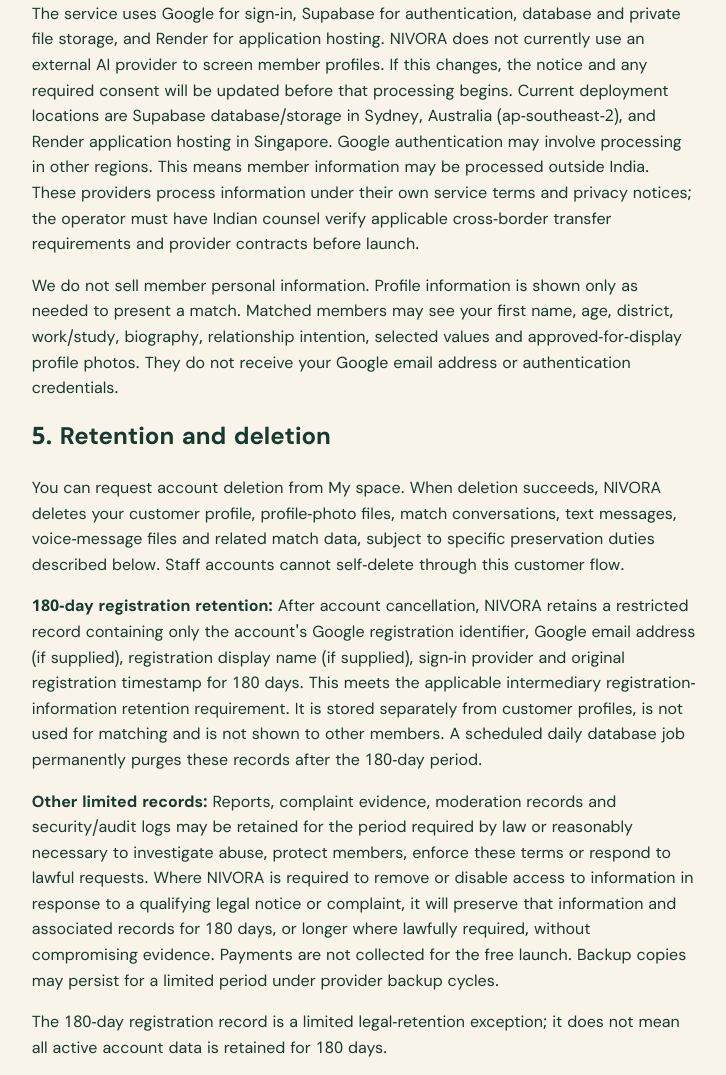
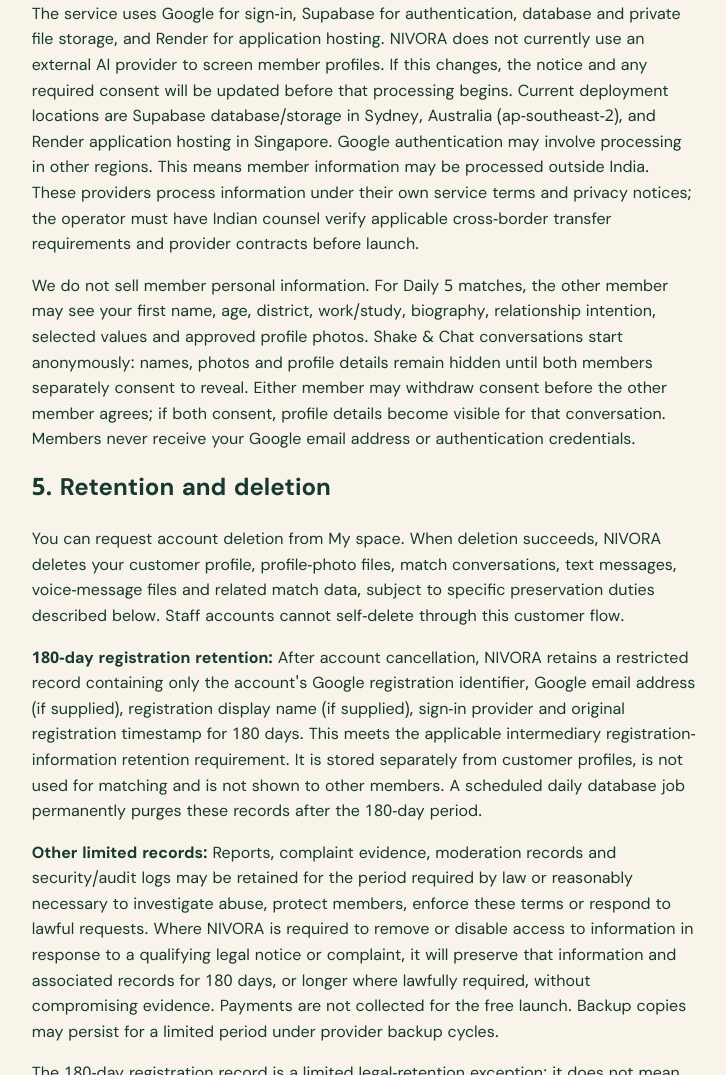
Before and after one commit to sebastiant7356-dotcom/NIVORA, a plain HTML site: page frontend/privacy.html in a window 1280 px wide. Shown: the part 1828-2903 px from the top of the page, without its empty margins (275-1001 px from the left). Drawn offline with Linux system fonts and the light colour scheme.

Commit message:
Document anonymous Shake chat and bilateral reveal consent

```diff
--- a/frontend/privacy.html
+++ b/frontend/privacy.html
@@ -34,7 +34,7 @@
 
   <h2>4. Who processes information</h2>
   <p>The service uses Google for sign-in, Supabase for authentication, database and private file storage, and Render for application hosting. NIVORA does not currently use an external AI provider to screen member profiles. If this changes, the notice and any required consent will be updated before that processing begins. Current deployment locations are Supabase database/storage in Sydney, Australia (ap-southeast-2), and Render application hosting in Singapore. Google authentication may involve processing in other regions. This means member information may be processed outside India. These providers process information under their own service terms and privacy notices; the operator must have Indian counsel verify applicable cross-border transfer requirements and provider contracts before launch.</p>
-  <p>We do not sell member personal information. Profile information is shown only as needed to present a match. Matched members may see your first name, age, district, work/study, biography, relationship intention, selected values and approved-for-display profile photos. They do not receive your Google email address or authentication credentials.</p>
+  <p>We do not sell member personal information. For Daily 5 matches, the other member may see your first name, age, district, work/study, biography, relationship intention, selected values and approved profile photos. Shake &amp; Chat conversations start anonymously: names, photos and profile details remain hidden until both members separately consent to reveal. Either member may withdraw consent before the other member agrees; if both consent, profile details become visible for that conversation. Members never receive your Google email address or authentication credentials.</p>
 
   <h2>5. Retention and deletion</h2>
   <p>You can request account deletion from My space. When deletion succeeds, NIVORA deletes your customer profile, profile-photo files, match conversations, text messages, voice-message files and related match data, subject to specific preservation duties described below. Staff accounts cannot self-delete through this customer flow.</p>
```
